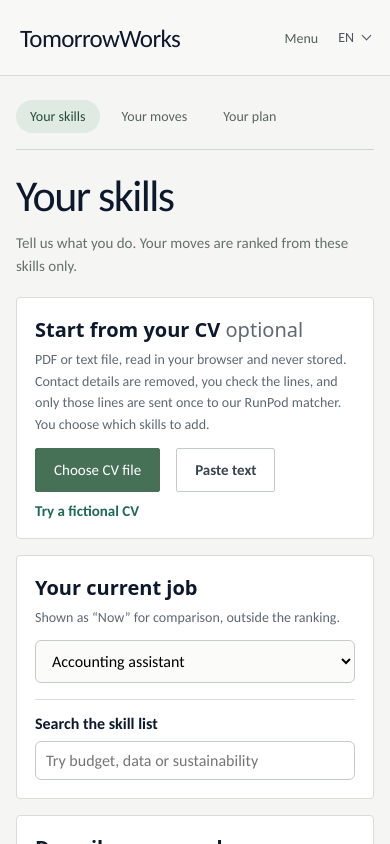
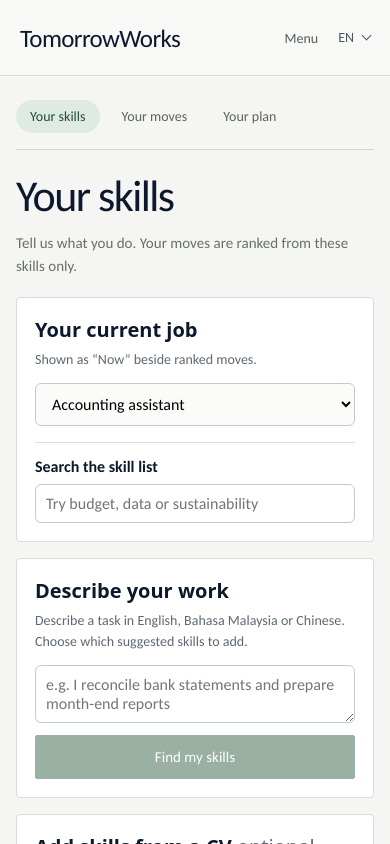
Before and after one commit to kairos8232/TomorrowWorks, a React (Vite) app: page / in a window 390 px wide. Both pictures are taken after a click on the button "Show me where it can lead". Shown: the top 844 px of the page. Built offline with nearby package versions, Linux system fonts and the light colour scheme.

Commit message:
Rearrange skills intake and choices

```diff
--- a/src/CvPanel.tsx
+++ b/src/CvPanel.tsx
@@ -62,8 +62,8 @@ export function CvPanel({ held, onAdd }: { held: ReadonlySet<string>; onAdd: (sk
   return <section className="panel cv-panel" aria-labelledby="cv-head">
     <div className="cv-head">
       <div>
-        <h2 id="cv-head">{t('Start from your CV')} <span className="count">{t('optional')}</span></h2>
-        <p className="note">{t('PDF or text file, read in your browser and never stored. Contact details are removed, you check the lines, and only those lines are sent once to our RunPod matcher. You choose which skills to add.')}</p>
+        <h2 id="cv-head">{t('Add skills from a CV')} <span className="count">{t('optional')}</span></h2>
+        <p className="note">{t('Review work lines before sending them for skill matching. Contact details are removed; the file is never stored.')}</p>
       </div>
       <div className="cv-actions">
         <input ref={fileRef} type="file" accept=".pdf,.txt,application/pdf,text/plain" className="visually-hidden" id="cv-file" onChange={(e) => onFile(e.target.files?.[0])} />
--- a/src/SkillsStep.tsx
+++ b/src/SkillsStep.tsx
@@ -64,11 +64,10 @@ export function SkillsStep({ profile, setProfile, onNext }: { profile: Profile;
   </button>;
 
   return <div className="step-body skills-body">
-    <CvPanel held={profile.held} onAdd={addMany} />
     <div className="skills-intake">
     <section className="panel job-panel">
       <div><h2>{t('Your current job')}</h2>
-        <p className="note">{t('Shown as “Now” for comparison, outside the ranking.')}</p></div>
+        <p className="note">{t('Shown as “Now” beside ranked moves.')}</p></div>
       <select value={profile.currentRoleId ?? ''} onChange={(e) => update({ currentRoleId: e.target.value || null })} aria-label={t('Your current job')}>
         <option value="">{t('Not in this list')}</option>
         {roles.map((r) => <option key={r.id} value={r.id}>{roleTitle(r.title)}</option>)}
@@ -82,7 +81,7 @@ export function SkillsStep({ profile, setProfile, onNext }: { profile: Profile;
 
     <section className="panel describe-panel">
       <h2>{t('Describe your work')}</h2>
-      <p className="note">{t('Write in English, Bahasa Malaysia or Chinese. AI suggests existing ESCO skills; you choose which to add.')}</p>
+      <p className="note">{t('Describe a task in English, Bahasa Malaysia or Chinese. Choose which suggested skills to add.')}</p>
       <form className="skill-search" onSubmit={findSkills}>
         <textarea aria-label={t('Describe your work')} value={description} onChange={(e) => setDescription(e.target.value)} maxLength={500} rows={2} placeholder={t('e.g. I reconcile bank statements and prepare month-end reports')} />
         <button type="submit" className="primary-button" disabled={search.busy || !description.trim()}>{search.busy ? t('Searching…') : t('Find my skills')}</button>
@@ -92,6 +91,7 @@ export function SkillsStep({ profile, setProfile, onNext }: { profile: Profile;
     </section>
 
     </div>
+    <CvPanel held={profile.held} onAdd={addMany} />
 
     <section className="panel profile-trio selected-skills">
     <div className="trio-cols">
@@ -103,7 +103,7 @@ export function SkillsStep({ profile, setProfile, onNext }: { profile: Profile;
     </div>
     <div className="trio-col" role="group" aria-labelledby="enjoy">
       <h2 id="enjoy">{t('What kind of work do you enjoy?')} <span className="count">{t('optional')}</span></h2>
-      <p className="note">{t('Pick up to two. They only change your ranking if you switch them on in Your moves.')}</p>
+      <p className="note">{t('Choose up to two. Turn on Interests in Your moves to use them in ranking.')}</p>
       <div className="choice-list">{interestTypes.map((type) => {
         const on = profile.interests.includes(type);
         const full = !on && profile.interests.length >= 2;
@@ -116,7 +116,7 @@ export function SkillsStep({ profile, setProfile, onNext }: { profile: Profile;
     </div>
     <div className="trio-col" role="group" aria-labelledby="contribute">
       <h2 id="contribute">{t('What do you want your work to contribute to?')} <span className="count">{t('optional')}</span></h2>
-      <p className="note">{t('UN Sustainable Development Goals. Pick up to two. They only change your ranking if you switch them on in Your moves.')}</p>
+      <p className="note">{t('Choose up to two UN goals. Turn on Goals in Your moves to use them in ranking.')}</p>
       <div className="choice-list">{sdgData.pickerGoals.map((g) => {
         const info = sdgData.goals[g];
         const status = goalStatus(roles, g);
--- a/src/i18n.tsx
+++ b/src/i18n.tsx
@@ -271,8 +271,10 @@ const dict: Record<string, Entry> = {
   // Skills step
   'Your current job': { ms: 'Kerja semasa anda', zh: '你目前的工作' },
   'Shown as “Now” for comparison, outside the ranking.': { ms: 'Ditunjukkan sebagai “Kini” untuk perbandingan, di luar kedudukan.', zh: '显示为“现在”供比较，不参与排名。' },
+  'Shown as “Now” beside ranked moves.': { ms: 'Ditunjukkan sebagai “Kini” di sebelah pilihan kerjaya yang disusun.', zh: '在职业选择排名旁显示为“现在”。' },
   'Not in this list': { ms: 'Tiada dalam senarai', zh: '不在此列表中' },
   'Write in English, Bahasa Malaysia or Chinese. AI suggests existing ESCO skills; you choose which to add.': { ms: 'Tulis dalam Bahasa Inggeris, Bahasa Malaysia atau Cina. AI mencadangkan kemahiran ESCO sedia ada; anda pilih yang hendak ditambah.', zh: '可用英文、马来文或中文描述。AI 推荐现有的 ESCO 技能，由你选择添加。' },
+  'Describe a task in English, Bahasa Malaysia or Chinese. Choose which suggested skills to add.': { ms: 'Terangkan tugas dalam Bahasa Inggeris, Bahasa Malaysia atau Cina. Pilih kemahiran cadangan yang ingin ditambah.', zh: '用英语、马来语或中文描述一项任务，再选择要添加的推荐技能。' },
   'Find my skills': { ms: 'Cari kemahiran saya', zh: '查找我的技能' },
   'Searching…': { ms: 'Mencari…', zh: '搜索中…' },
   'Or search the skill list': { ms: 'Atau cari dalam senarai kemahiran', zh: '或搜索技能列表' },
@@ -539,6 +541,7 @@ const dict: Record<string, Entry> = {
   'What kind of work do you enjoy?': { ms: 'Apakah jenis kerja yang anda suka?', zh: '你喜欢什么样的工作？' },
   'optional': { ms: 'pilihan', zh: '可选' },
   'Pick up to two. They only change your ranking if you switch them on in Your moves.': { ms: 'Pilih sehingga dua. Ia hanya mengubah susunan anda jika anda menghidupkannya dalam Langkah anda.', zh: '最多选两项。只有在“你的职业选择”中开启后才会影响排名。' },
+  'Choose up to two. Turn on Interests in Your moves to use them in ranking.': { ms: 'Pilih sehingga dua. Hidupkan Minat dalam Langkah anda untuk mengambil kiranya dalam susunan.', zh: '最多选两项。在“你的职业选择”中开启“兴趣”后才会计入排名。' },
   'Hands-on, practical work': { ms: 'Kerja amali dan praktikal', zh: '动手、实际的工作' },
   'Solving problems and analysing': { ms: 'Menyelesaikan masalah dan menganalisis', zh: '解决问题和分析' },
   'Creating and designing': { ms: 'Mencipta dan mereka bentuk', zh: '创作和设计' },
@@ -725,6 +728,7 @@ const dict: Record<string, Entry> = {
   'Job ads fell for all nine jobs in this quarter, so the labels compare the jobs with each other.': { ms: 'Iklan kerja jatuh bagi kesemua sembilan pekerjaan pada suku ini, jadi label ini membandingkan pekerjaan antara satu sama lain.', zh: '本季度九个职位的招聘广告全部下降，因此这些标签是职位之间的相互比较。' },
   'What do you want your work to contribute to?': { ms: 'Apakah yang anda mahu kerja anda menyumbang?', zh: '你希望你的工作为什么做出贡献？' },
   'UN Sustainable Development Goals. Pick up to two. They only change your ranking if you switch them on in Your moves.': { ms: 'Matlamat Pembangunan Mampan PBB. Pilih sehingga dua. Ia hanya mengubah kedudukan anda jika anda menghidupkannya dalam Langkah anda.', zh: '联合国可持续发展目标。最多选两个。只有在“你的转岗方向”中打开后才会影响排名。' },
+  'Choose up to two UN goals. Turn on Goals in Your moves to use them in ranking.': { ms: 'Pilih sehingga dua matlamat PBB. Hidupkan Matlamat dalam Langkah anda untuk mengambil kiranya dalam susunan.', zh: '最多选两个联合国目标。在“你的职业选择”中开启“目标”后才会计入排名。' },
   'This role is linked to SDG {n}': { ms: 'Peranan ini dikaitkan dengan SDG {n}', zh: '此职位与 SDG {n} 相关' },
   'Some skills of this role are linked to SDG {n}': { ms: 'Sebahagian kemahiran peranan ini dikaitkan dengan SDG {n}', zh: '此职位的部分技能与 SDG {n} 相关' },
   'via skills': { ms: 'melalui kemahiran', zh: '通过技能' },
@@ -918,6 +922,8 @@ const dict: Record<string, Entry> = {
   'AI speed': { ms: 'Kelajuan AI', zh: 'AI 速度' },
   'AI exposure: each future trusts one of three sources (ILO, Microsoft or Anthropic), chosen at random; ILO values vary within their own standard deviation.': { ms: 'Pendedahan AI: setiap masa depan mempercayai satu daripada tiga sumber (ILO, Microsoft atau Anthropic), dipilih secara rawak; nilai ILO berubah dalam sisihan piawainya sendiri.', zh: 'AI 影响：每种未来随机相信三个来源之一（ILO、微软或 Anthropic）；ILO 的数值在其自身标准差内波动。' },
   'Start from your CV': { ms: 'Mulakan daripada CV anda', zh: '从你的简历开始' },
+  'Add skills from a CV': { ms: 'Tambah kemahiran daripada CV', zh: '从简历添加技能' },
+  'Review work lines before sending them for skill matching. Contact details are removed; the file is never stored.': { ms: 'Semak baris pengalaman kerja sebelum menghantarnya untuk pemadanan kemahiran. Butiran hubungan dibuang; fail tidak disimpan.', zh: '发送工作经历内容进行技能匹配前，请先检查。联系方式会被移除；文件不会被保存。' },
   'PDF or text file, read in your browser and never stored. Contact details are removed, you check the lines, and only those lines are sent once to our RunPod matcher. You choose which skills to add.': { ms: 'Fail PDF atau teks, dibaca dalam pelayar anda dan tidak disimpan. Butiran hubungan dibuang, anda menyemak baris-barisnya, dan hanya baris itu dihantar sekali ke pemadan RunPod kami. Anda pilih kemahiran yang hendak ditambah.', zh: 'PDF 或文本文件，在你的浏览器中读取，不会被保存。联系方式会被删除，你可以检查每一行，只有这些行会被发送一次到我们的 RunPod 匹配服务。由你决定添加哪些技能。' },
   'Choose CV file': { ms: 'Pilih fail CV', zh: '选择简历文件' },
   'Paste text': { ms: 'Tampal teks', zh: '粘贴文本' },
--- a/src/styles.css
+++ b/src/styles.css
@@ -1257,6 +1257,32 @@ details.course-check { padding-block:0; }
 .cv-results .cv-from { display: block; margin-top: 3px; font-style: italic; }
 @media (max-width: 760px) { .cv-head, .cv-paste { grid-template-columns: 1fr; } }
 
+/* Your skills: put the three ways to add skills together before personal preferences. */
+.skills-body { grid-template-columns: minmax(0, 2.15fr) minmax(330px, 1fr); align-items: stretch; }
+.skills-body .skills-intake { grid-column: 1; grid-row: 1; align-items: stretch; }
+.skills-body .cv-panel { grid-column: 2; grid-row: 1; align-content: start; }
+.skills-body .cv-head { grid-template-columns: 1fr; align-items: start; }
+.skills-body .cv-actions { gap: 8px 12px; }
+.skills-body .selected-skills { grid-column: 1 / -1; }
+.skills-body .trio-cols { grid-template-columns: .9fr 1.1fr 1.1fr; }
+.skills-body .choice-list { grid-template-columns: repeat(2, minmax(0, 1fr)); align-items: stretch; }
+.skills-body .choice-list .interest-choice { min-width: 0; }
+@media (max-width: 1100px) {
+  .skills-body .trio-cols { grid-template-columns: repeat(2, minmax(0, 1fr)); }
+  .skills-body .trio-col:first-child { grid-column: 1 / -1; }
+  .skills-body .trio-col:nth-child(2) { padding: 22px 14px 0 0; border-left: 0; border-top: 1px solid #e3e7e3; }
+  .skills-body .trio-col:last-child { padding: 22px 0 0 14px; }
+}
+@media (max-width: 1180px) {
+  .skills-body { grid-template-columns: 1fr; }
+  .skills-body .skills-intake, .skills-body .cv-panel, .skills-body .selected-skills { grid-column: 1; grid-row: auto; }
+}
+@media (max-width: 620px) {
+  .skills-body .trio-cols { grid-template-columns: 1fr; }
+  .skills-body .trio-col:last-child { padding: 22px 0 0; }
+  .skills-body .choice-list { grid-template-columns: 1fr; }
+}
+
 /* Data saver switch (sidebar) and loading note for on-demand screens. */
 .saver-toggle { display: flex; align-items: center; gap: 10px; width: 100%; margin-top: 8px; padding: 8px 10px; border: 1px solid #d9ded9; border-radius: 10px; background: #ffffff; color: #3a4450; text-align: left; }
 .saver-toggle strong { display: block; font-size: 14px; }
```
